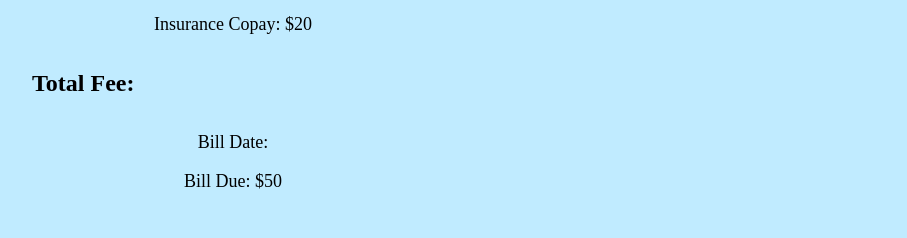
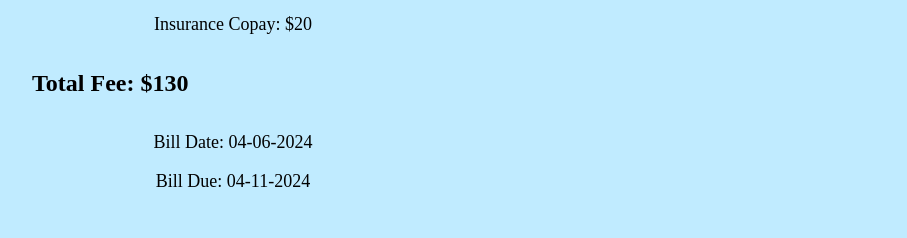
Before and after one commit to Zion2-6/Anti-Virus, a React (Create React App) app in the folder client/: page /dashboard-receptionist/billing/1/1 in a window 1280 px wide. Shown: the part 403-641 px from the top of the page, without its empty margins (191-1098 px from the left). Built offline with nearby package versions, Linux system fonts and the light colour scheme; no server answers.

Commit message:
Billing_P.jsx Billing_R.jsx
Updated methods

```diff
--- a/client/src/components/Billing_P.jsx
+++ b/client/src/components/Billing_P.jsx
@@ -4,10 +4,9 @@ import { Link, useNavigate, useParams } from 'react-router-dom';
 import useDropDown from "./UseDropDown"
 import check from './pictures/check-2.png'
 import down from './pictures/down.png'
-import moment from 'moment'; // moment.js 추가
+import moment from 'moment';
 
 const Billing_P = () => {
-
   const navigate = useNavigate();
   const { user_id, patient_id } = useParams();
   console.log(useParams());
@@ -36,6 +35,7 @@ const Billing_P = () => {
     };
     getPatient();
   }, []);
+
   // patient list
   const patientDropDown = useDropDown();
   const [selectedPatient, setSelectedPatient] = useState([]);
@@ -58,9 +58,9 @@ const Billing_P = () => {
         setPrescriptionFee(data.prescription_fee);
         setInsuranceCopay(data.insurance_copay);
 
-        const currentDate = moment().format('YYYY-MM-DD');
+        const currentDate = moment().format('MM-DD-YYYY');
         setBillDate(currentDate);
-        const dueDate = moment().add(5, 'days').format('YYYY-MM-DD');
+        const dueDate = moment().add(5, 'days').format('MM-DD-YYYY');
         setBillDue(dueDate);
       } catch (error) {
         console.error("Couldn't fetch billing info:", error);
@@ -108,12 +108,14 @@ const Billing_P = () => {
               </button>
               <ul className="list-items" style={{ display: patientDropDown.isOpen ? 'block' : 'none' }}>
                 {patients.map((patient) => (
+                  patient.patient_id === user_id && (
                     <li key={patient.patient_id} className="item" onClick={() => handlePatientSelect(patient.patient_id)}>
                       <span className="checkboxes">
                         <img className={`check-pic ${selectedPatientID === patient.patient_id ? '' : 'check-pic-hidden'}`} src={check} alt="Check" width="10" height="10" />
                       </span>
                       <span className="item-text">{patient.patient_id}</span>
                     </li>
+                  )
                 ))}
               </ul>
             </div>
--- a/client/src/components/Billing_R.jsx
+++ b/client/src/components/Billing_R.jsx
@@ -4,6 +4,7 @@ import { Link, useNavigate, useParams } from 'react-router-dom';
 import useDropDown from "./UseDropDown"
 import check from './pictures/check-2.png'
 import down from './pictures/down.png'
+import moment from 'moment';
 
 const Billing_R = () => {
   const navigate = useNavigate();
@@ -24,8 +25,6 @@ const Billing_R = () => {
           throw new Error('Network error')
         }
         const getData = await res.json();
-        // debugging
-        console.log(getData);
         setPatients(getData);
       } catch (error) {
         console.error("Couldn't fetch patients:", error);
@@ -33,29 +32,40 @@ const Billing_R = () => {
     };
     getPatient();
   }, []);
-  // patient list
+
   const patientDropDown = useDropDown();
   const [selectedPatient, setSelectedPatient] = useState([]);
   const [selectedPatientID, setSelectedPatientID] = useState(null);
-  //allows only one patient id selection with their first name,last name, and symptoms,
-  // var assigned through patients array to return element if same match
+  const [appointmentFee, setAppointmentFee] = useState(100);
+  const [prescriptionFee, setPrescriptionFee] = useState(50);
+  const [insuranceCopay, setInsuranceCopay] = useState(20);
+  const [billDate, setBillDate] = useState('');
+  const [billDue, setBillDue] = useState('');
+
+  useEffect(() => {
+    const currentDate = moment().format('MM-DD-YYYY');
+    setBillDate(currentDate);
+    const dueDate = moment().add(5, 'days').format('MM-DD-YYYY');
+    setBillDue(dueDate);
+  }, []);
+
   const handlePatientSelect = async (patient_id) => {
     setSelectedPatientID(patient_id);
     const patient_selection = patients.find((patient) =>
       patient.patient_id === patient_id);
     setSelectedPatient(patient_selection);
+  }
 
-  }
   const handleInput = (e) => {
     setValues((prev) => ({ ...prev, [e.target.name]: e.target.value }));
   };
 
+  const totalFee = appointmentFee + prescriptionFee - insuranceCopay;
+
   const handleSubmit = (e) => {
     e.preventDefault();
-    // Validation logic can be added here if needed
     console.log('Patient ID:', values.patientId);
     console.log('Full Name:', values.fullName);
-    // Redirect logic after submission
     navigate('/billing-patient');
   };
 
@@ -78,7 +88,6 @@ const Billing_R = () => {
                 {patients.map((patient) => (
                   <li key={patient.patient_id} className="item" onClick={() => handlePatientSelect(patient.patient_id)}>
                     <span className="checkboxes">
-                      {/* Show checkmark if patient_id is selected */}
                       <img className={`check-pic ${selectedPatientID === patient.patient_id ? '' : 'check-pic-hidden'}`} src={check} alt="Check" width="10" height="10" />
                     </span>
                     <span className="item-text">{patient.patient_id}</span>
@@ -95,16 +104,16 @@ const Billing_R = () => {
         <div className="form-header">Summary</div>
         <div className="account-info">
           <div>
-            <p style={{ fontSize: '18px' }}>Appointment Fee: $100</p>
-            <p style={{ fontSize: '18px' }}>Prescription Fee: $50</p>
-            <p style={{ fontSize: '18px' }}>Insurance Copay: $20</p>
+            <p style={{ fontSize: '18px' }}>Appointment Fee: ${appointmentFee}</p>
+            <p style={{ fontSize: '18px' }}>Prescription Fee: ${prescriptionFee}</p>
+            <p style={{ fontSize: '18px' }}>Insurance Copay: ${insuranceCopay}</p>
           </div>
         </div>
-        <div className="form-header">Total Fee: </div>
+        <div className="form-header">Total Fee: ${totalFee}</div>
         <div className="account-info">
           <div>
-            <p style={{ fontSize: '18px' }}>Bill Date: </p>
-            <p style={{ fontSize: '18px' }}>Bill Due: $50</p>
+            <p style={{ fontSize: '18px' }}>Bill Date: {billDate}</p>
+            <p style={{ fontSize: '18px' }}>Bill Due: {billDue}</p>
           </div>
         </div>
         <div className="submission">
```
Lines whose indentation alone changed are shown as unchanged.
